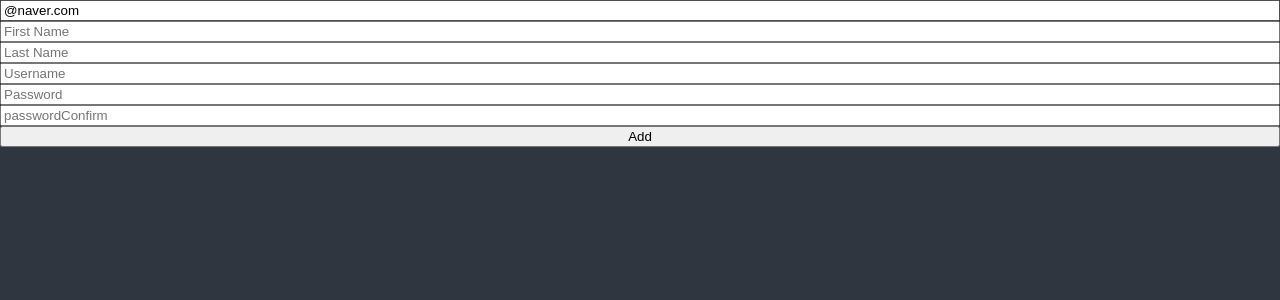
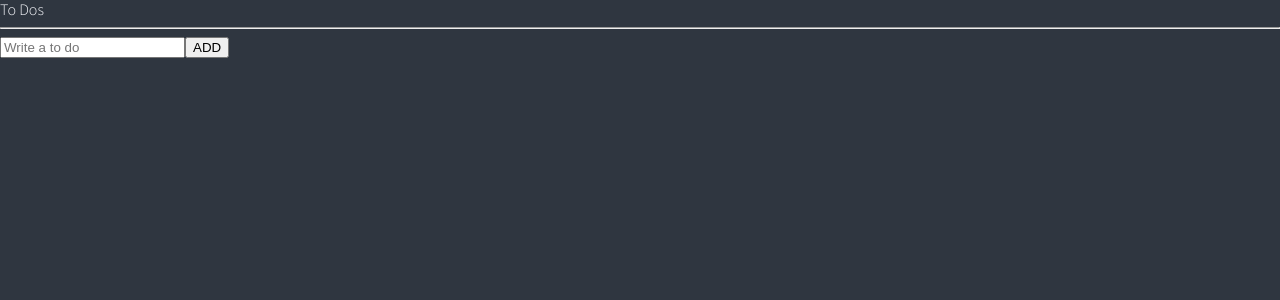
Before and after one commit to Coral272/react-todo-app, a React (Create React App) app: page / in a window 1280 px wide. Shown: the top 300 px of the page. Built offline with nearby package versions, Linux system fonts and the light colour scheme.

Commit message:
Add To-do & Refactoring

```diff
--- /dev/null
+++ b/src/atoms.tsx
@@ -0,0 +1,14 @@
+import { atom } from "recoil";
+
+export interface IToDo {
+  text: string;
+  id: number;
+  category: "TO_DO" | "DOING" | "DONE";
+  // 카테고리를 할일, 하고있는 일, 완료된 일 세가지로 나눔
+  // typescript는 데이터 타입 말고도 어떤 내용이 들어가야하는 지도 명시할수 있음
+}
+
+export const toDoState = atom<IToDo[]>({
+  key: "toDos",
+  default: [],
+});
--- /dev/null
+++ b/src/components/CreateToDo.tsx
@@ -0,0 +1,36 @@
+import { useForm } from "react-hook-form";
+import { useSetRecoilState } from "recoil";
+import { toDoState } from "../atoms";
+
+interface IForm {
+  toDo: string;
+}
+
+function CreateToDo() {
+  const setToDos = useSetRecoilState(toDoState);
+
+  const { register, handleSubmit, setValue } = useForm<IForm>();
+
+  const handleValid = ({ toDo }: IForm) => {
+    console.log("add to do", { toDo });
+    setToDos((oldeToDos) => [
+      { text: toDo, id: Date.now(), category: "TO_DO" },
+      ...oldeToDos,
+    ]);
+    setValue("toDo", "");
+  };
+
+  return (
+    <form onSubmit={handleSubmit(handleValid)}>
+      <input
+        {...register("toDo", {
+          required: "Please write a To Do",
+        })}
+        placeholder="Write a to do"
+      ></input>
+      <button> ADD </button>
+    </form>
+  );
+}
+
+export default CreateToDo;
--- /dev/null
+++ b/src/components/ToDo.tsx
@@ -0,0 +1,7 @@
+import { IToDo } from "../atoms";
+
+function ToDo({ id, text }: IToDo) {
+  return <li key={id}>{text}</li>;
+}
+
+export default ToDo;
--- a/src/components/ToDoList.tsx
+++ b/src/components/ToDoList.tsx
@@ -1,138 +1,23 @@
-import { useState } from "react";
 import { useForm } from "react-hook-form";
-import { DefaultValue } from "recoil";
-
-/** React Hook Form 쓰기전 **/
-// function ToDoList() {
-//   const [todo, setTodo] = useState("");
-//   const [todoError, setTodoError] = useState("");
-//   const onChange = (event: React.FormEvent<HTMLInputElement>) => {
-//     const {
-//       currentTarget: { value },
-//     } = event;
-//     setTodo(value);
-//   };
-//   const onSubmit = (event: React.FormEvent<HTMLFormElement>) => {
-//     event.preventDefault();
-//     if (todo.length < 10) {
-//       return setTodoError("To do should be longer");
-//     }
-//     console.log("submit");
-//   };
-
-//   return (
-//     <div>
-//       <form onSubmit={onSubmit}>
-//         <input
-//           onChange={onChange}
-//           value={todo}
-//           placeholder="Write what to do"
-//         />
-//         <button>Add</button>
-//         {todoError !== "" ? todoError : null}
-//       </form>
-//     </div>
-//   );
-// }
-
-interface IForm {
-  email: string;
-  firstName: string;
-  lastName: string;
-  username: string;
-  password: string;
-  passwordConfirm: string;
-  extraError?: string;
-}
+import { atom, useRecoilState, useRecoilValue } from "recoil";
+import { toDoState } from "../atoms";
+import CreateToDo from "./CreateToDo";
+import ToDo from "./ToDo";
 
 function ToDoList() {
-  const {
-    register,
-    handleSubmit,
-    formState: { errors },
-    setError,
-  } = useForm<IForm>({
-    defaultValues: {
-      email: "@naver.com",
-    },
-  });
-  const onValid = (data: IForm) => {
-    if (data.password !== data.passwordConfirm) {
-      setError(
-        "passwordConfirm",
-        { message: "Password are not the same" },
-        { shouldFocus: true }
-      );
-    }
-    // setError("extraError", { message: "Server offline." });
-  };
-  console.log({ errors });
+  const toDos = useRecoilValue(toDoState);
+  console.log(toDos);
   return (
     <div>
-      <form
-        style={{ display: "flex", flexDirection: "column" }}
-        onSubmit={handleSubmit(onValid)}
-      >
-        <input
-          {...register("email", {
-            required: "Email is required",
-            pattern: {
-              value: /^[A-Za-z0-9._%+-]+@naver.com$/,
-              message: "Only naver.com emails allowed",
-            },
-          })}
-          placeholder="Email"
-        />
-        <span>{errors?.email?.message}</span>
-        <input
-          {...register("firstName", {
-            required: "First name is required",
-            validate: (value) =>
-              value.includes("nico") ? "no nicos allowed" : true,
-          })}
-          placeholder="First Name"
-        />
-        <span>{errors?.firstName?.message}</span>
-
-        <input
-          {...register("lastName", { required: "Last name is required" })}
-          placeholder="Last Name"
-        />
-        <span>{errors?.lastName?.message}</span>
-
-        <input
-          {...register("username", {
-            required: "Username is required",
-            minLength: 10,
-          })}
-          placeholder="Username"
-        />
-        <span>{errors?.username?.message}</span>
-
-        <input
-          {...register("password", {
-            required: "Password is required",
-            minLength: {
-              value: 5,
-              message: "Your password is too short",
-            },
-          })}
-          placeholder="Password"
-        />
-        <span>{errors?.password?.message}</span>
-
-        <input
-          {...register("passwordConfirm", {
-            required: "Password is required",
-            minLength: 5,
-          })}
-          placeholder="passwordConfirm"
-        />
-        <span>{errors?.passwordConfirm?.message}</span>
-
-        <button>Add</button>
-        <span>{errors?.extraError?.message}</span>
-      </form>
+      <h1>To Dos</h1>
+      <hr />
+      <CreateToDo />
+      <ul>
+        {toDos.map((toDo) => (
+          <ToDo {...toDo} />
+          // text={toDo.text} category={toDo.category} id={toDo.id}
+        ))}
+      </ul>
     </div>
   );
 }
```
